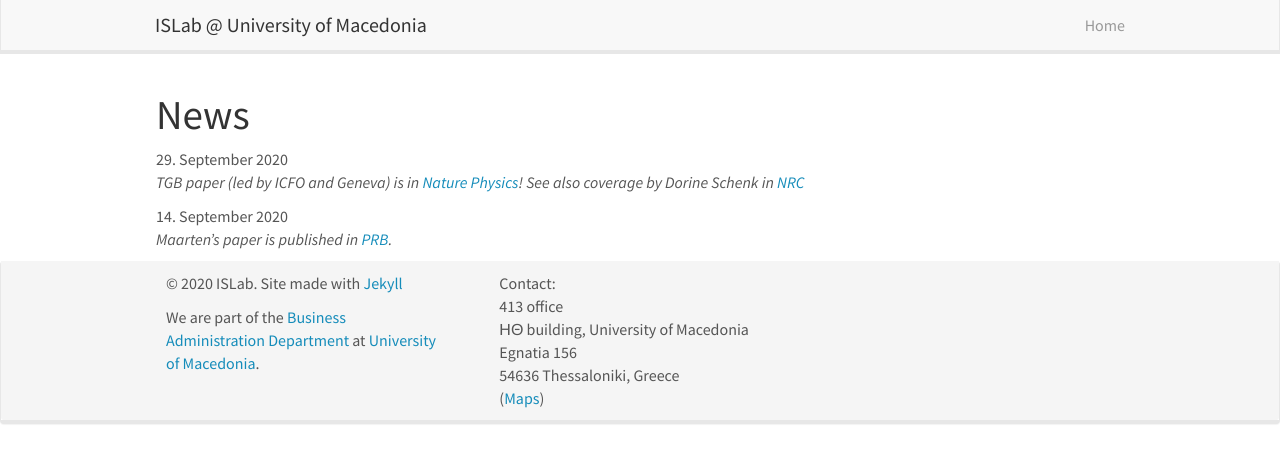
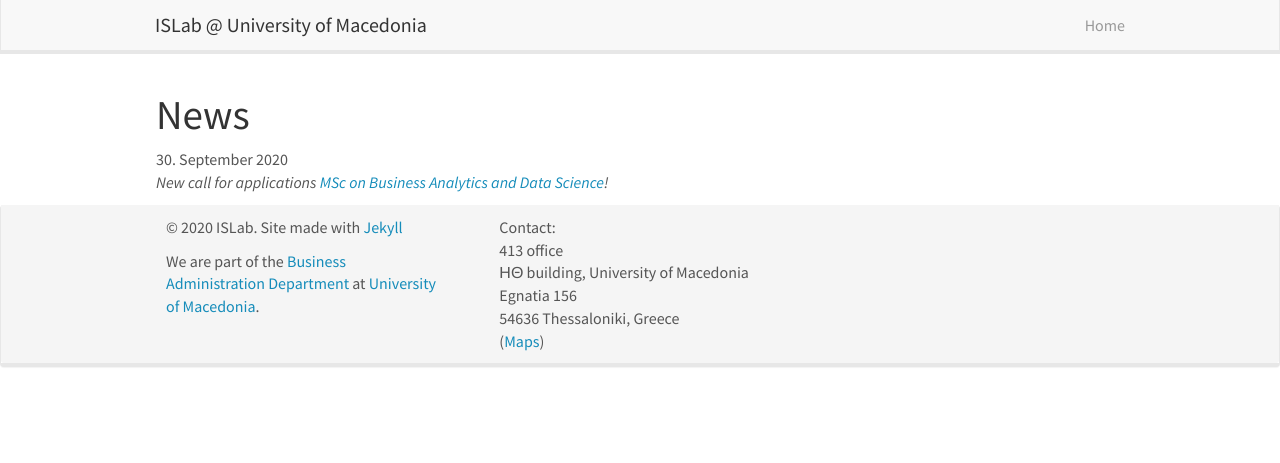
Before and after one commit to islab-uom/islab-uom2, a Jekyll site: the page built from _pages/allnews.md, in a window 1280 px wide. Shown: the top 463 px of the page. Built offline with Jekyll 4.4.1, drawn with Linux system fonts in a browser that asks for light colours; nearby versions of some CDN libraries.

Commit message:
Update news.yml

```diff
--- a/_data/news.yml
+++ b/_data/news.yml
@@ -1,5 +1,2 @@
-- date: 29. September 2020
-  headline: "TGB paper (led by ICFO and Geneva) is in <a href='https://www.nature.com/articles/s41567-020-01041-x'>Nature Physics</a>! See also coverage by Dorine Schenk in <a href='https://www.nrc.nl/nieuws/2020/09/28/slome-elektronen-maken-grafeen-supergeleidend-a4013840'  >NRC</a>"
-
-- date: 14. September 2020
-  headline: "Maarten's paper is published in <a href='https://journals.aps.org/prb/abstract/10.1103/PhysRevB.102.115416'>PRB</a>."
+- date: 30. September 2020
+  headline: "New call for applications <a href='https://www.uom.gr/8732-anakoinosh-enarkshs-leitoyrgias-toy-3oy-kykloy-toy-programmatos-metaptyxiakon-spoydon-p-m-s-sthn-analytikh-ton-epixeirhseon-kai-episthmh-ton-dedomenon'>MSc on Business Analytics and Data Science</a>!"
```
